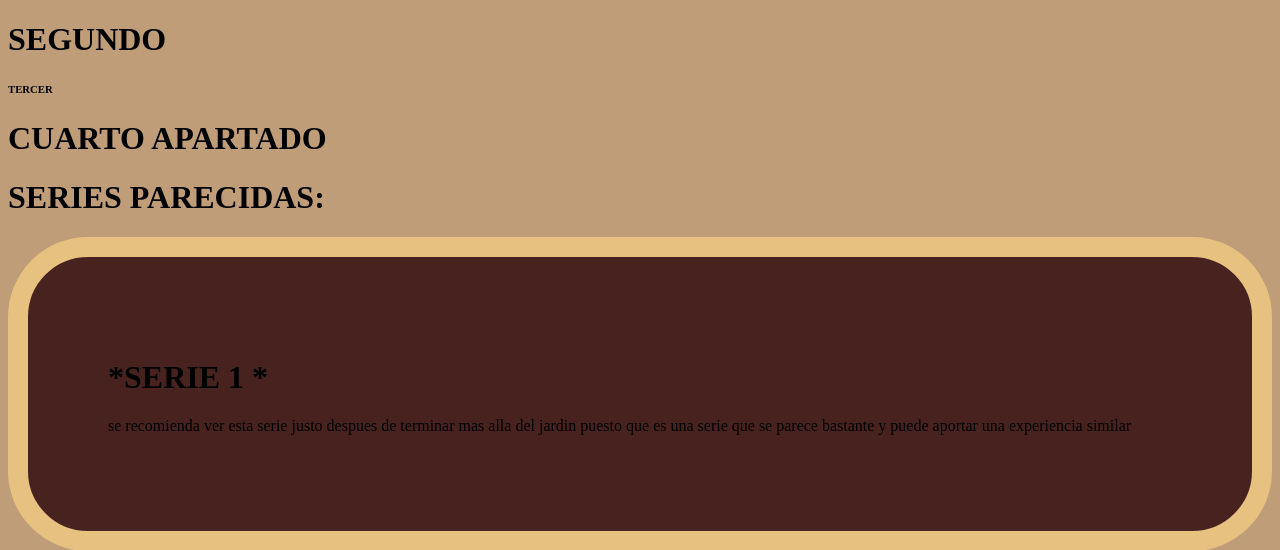
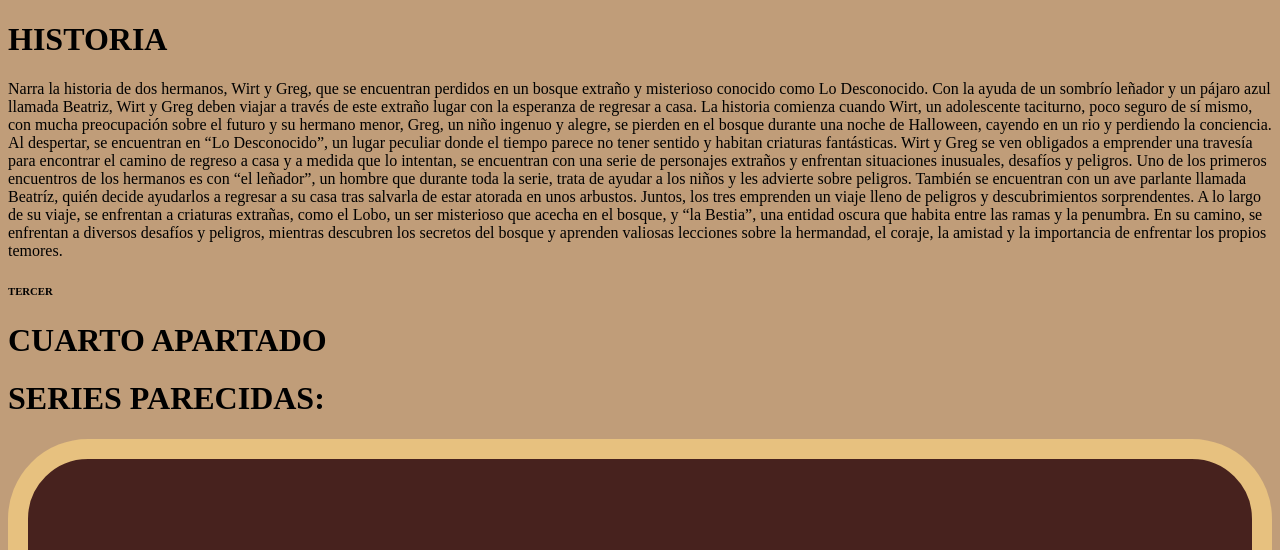
Before and after one commit to g4usSi/PaginaHenryXD, a Django app: page / in a window 1280 px wide; the page is wider, and only the part inside the window is pictured. Shown: the top 550 px of that part. Run offline with Django 5.2, Linux system fonts and the light colour scheme.

Commit message:
I added a part of the story.

```diff
--- a/masAllaDelJardin/jardin/proyecto/templates/proyecto.html
+++ b/masAllaDelJardin/jardin/proyecto/templates/proyecto.html
@@ -36,7 +36,12 @@
 </head>
 <body>
 
-<h1>SEGUNDO</h1>
+<h1>HISTORIA</h1>
+<p>
+    Narra la historia de dos hermanos, Wirt y Greg, que se encuentran perdidos en un bosque extraño y misterioso conocido como Lo Desconocido. Con la ayuda de un sombrío leñador y un pájaro azul llamada Beatriz, Wirt y Greg deben viajar a través de este extraño lugar con la esperanza de regresar a casa.
+
+    La historia comienza cuando Wirt, un adolescente taciturno, poco seguro de sí mismo, con mucha preocupación sobre el futuro y su hermano menor, Greg, un niño ingenuo y alegre, se pierden en el bosque durante una noche de Halloween, cayendo en un rio y perdiendo la conciencia. Al despertar, se encuentran en “Lo Desconocido”, un lugar peculiar donde el tiempo parece no tener sentido y habitan criaturas fantásticas. Wirt y Greg se ven obligados a emprender una travesía para encontrar el camino de regreso a casa y a medida que lo intentan, se encuentran con una serie de personajes extraños y enfrentan situaciones inusuales, desafíos y peligros. Uno de los primeros encuentros de los hermanos es con “el leñador”, un hombre que durante toda la serie, trata de ayudar a los niños y les advierte sobre peligros. También se encuentran con un ave parlante llamada Beatríz, quién decide ayudarlos a regresar a su casa tras salvarla de estar atorada en unos arbustos. Juntos, los tres emprenden un viaje lleno de peligros y descubrimientos sorprendentes. A lo largo de su viaje, se enfrentan a criaturas extrañas, como el Lobo, un ser misterioso que acecha en el bosque, y “la Bestia”, una entidad oscura que  habita entre las ramas y la penumbra. En su camino, se enfrentan a diversos desafíos y peligros, mientras descubren los secretos del bosque y aprenden valiosas lecciones sobre la hermandad, el coraje, la amistad y la importancia de enfrentar los propios temores.
+</p>
 
 <!-- TERCER APARTADO DE LA PAGINA -->
 <h6>TERCER</h6>
```
